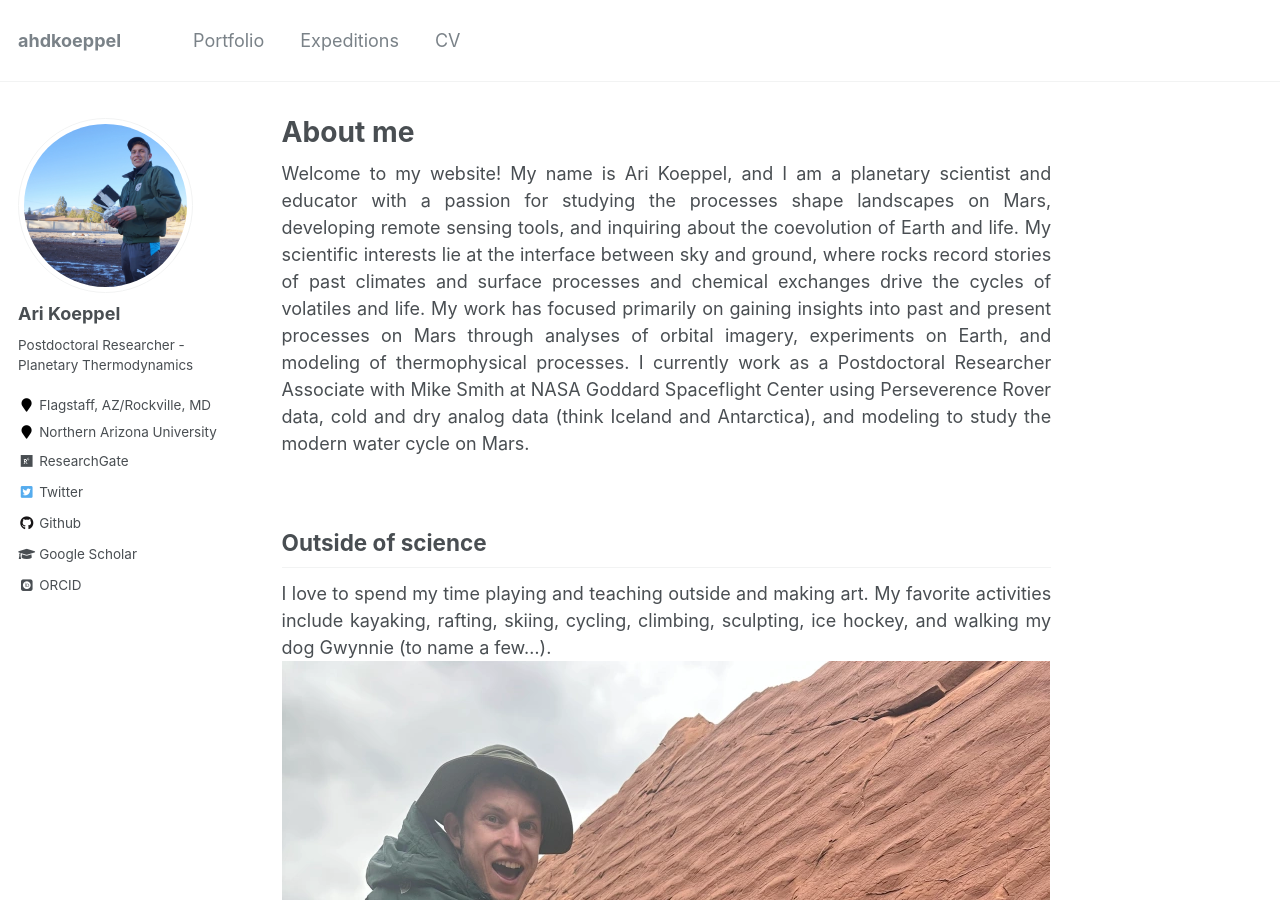
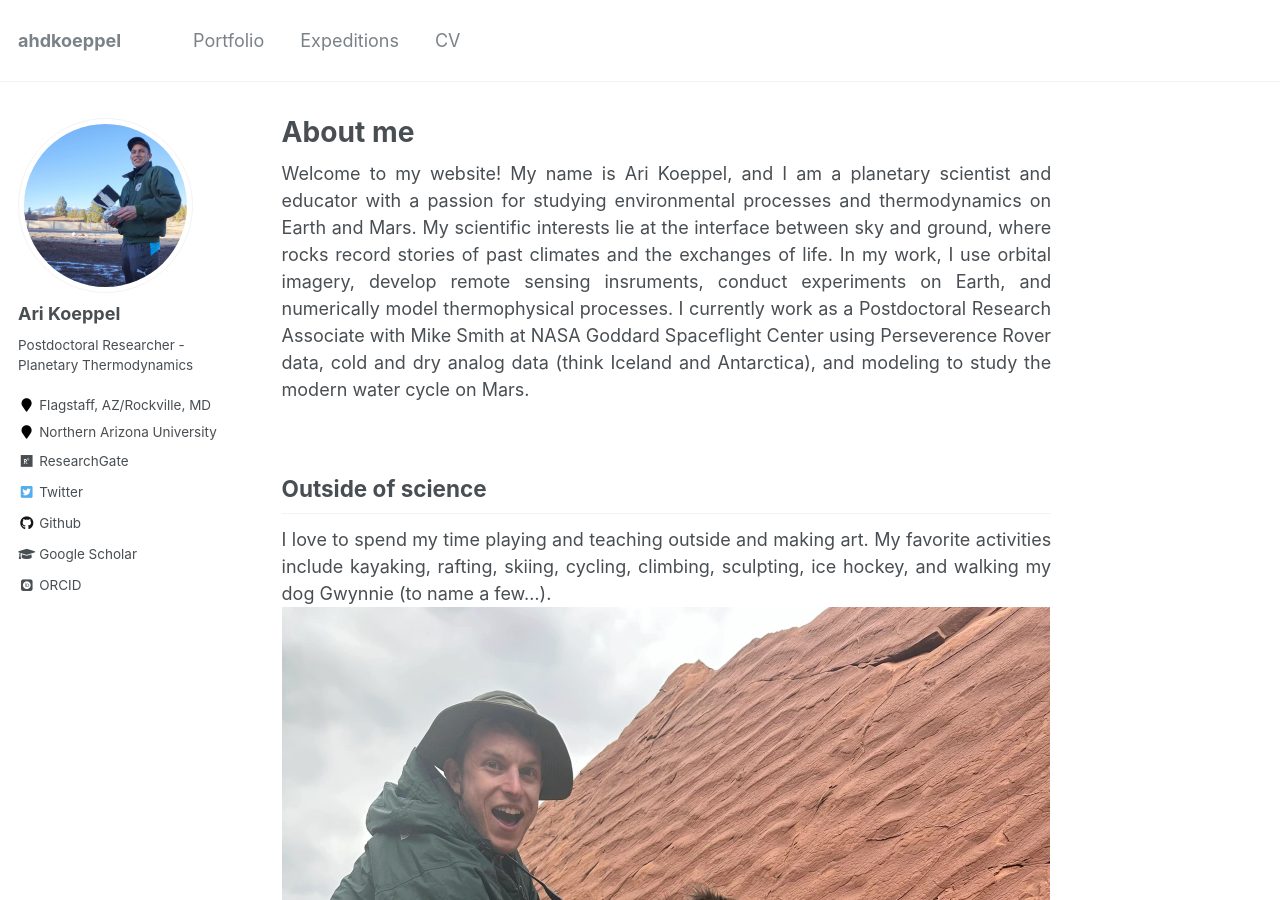
Before and after one commit to ahdkoeppel/ahdkoeppel.github.io, a Jekyll site: the page built from _pages/about.md, in a window 1280 px wide and 900 px high. Built offline with Jekyll 4.4.1, drawn with Linux system fonts in a browser that asks for light colours; some web fonts are replaced.

Commit message:
Update about.md
Edits to opening descript

```diff
--- a/_pages/about.md
+++ b/_pages/about.md
@@ -7,7 +7,7 @@ redirect_from:
   - /about/
   - /about.html
 ---
-<div style="text-align: justify"> Welcome to my website! My name is Ari Koeppel, and I am a planetary scientist and educator with a passion for studying the processes shape landscapes on Mars, developing remote sensing tools, and inquiring about the coevolution of Earth and life. My scientific interests lie at the interface between sky and ground, where rocks record stories of past climates and surface processes and chemical exchanges drive the cycles of volatiles and life. My work has focused primarily on gaining insights into past and present processes on Mars through analyses of orbital imagery, experiments on Earth, and modeling of thermophysical processes. I currently work as a Postdoctoral Researcher Associate with Mike Smith at NASA Goddard Spaceflight Center using Perseverence Rover data, cold and dry analog data (think Iceland and Antarctica), and modeling to study the modern water cycle on Mars. </div>  <p>&nbsp;</p>
+<div style="text-align: justify"> Welcome to my website! My name is Ari Koeppel, and I am a planetary scientist and educator with a passion for studying environmental processes and thermodynamics on Earth and Mars. My scientific interests lie at the interface between sky and ground, where rocks record stories of past climates and the exchanges of life. In my work, I use orbital imagery, develop remote sensing insruments, conduct experiments on Earth, and numerically model thermophysical processes. I currently work as a Postdoctoral Research Associate with Mike Smith at NASA Goddard Spaceflight Center using Perseverence Rover data, cold and dry analog data (think Iceland and Antarctica), and modeling to study the modern water cycle on Mars. </div>  <p>&nbsp;</p>
 
 ## Outside of science
 <div style="text-align: justify"> I love to spend my time playing and teaching outside and making art. My favorite activities include kayaking, rafting, skiing, cycling, climbing, sculpting, ice hockey, and walking my dog Gwynnie (to name a few…).</div>
```
